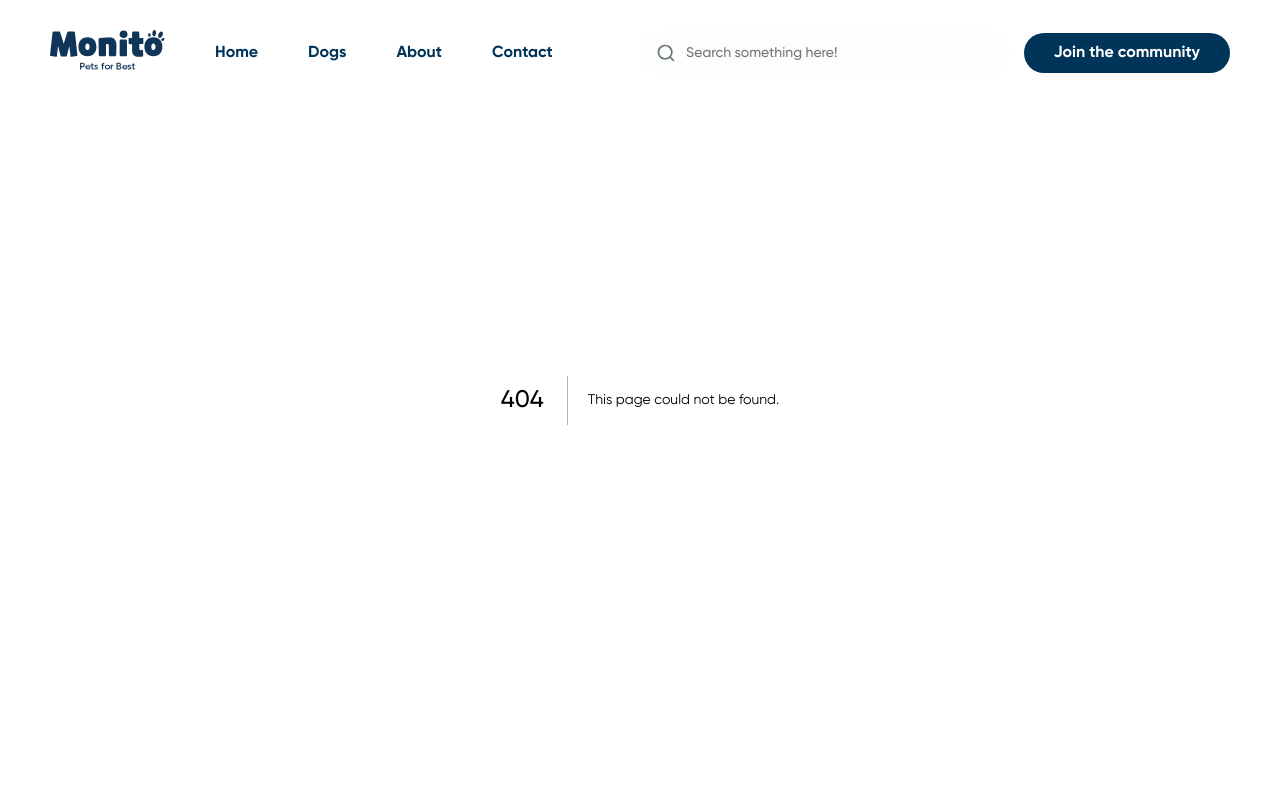
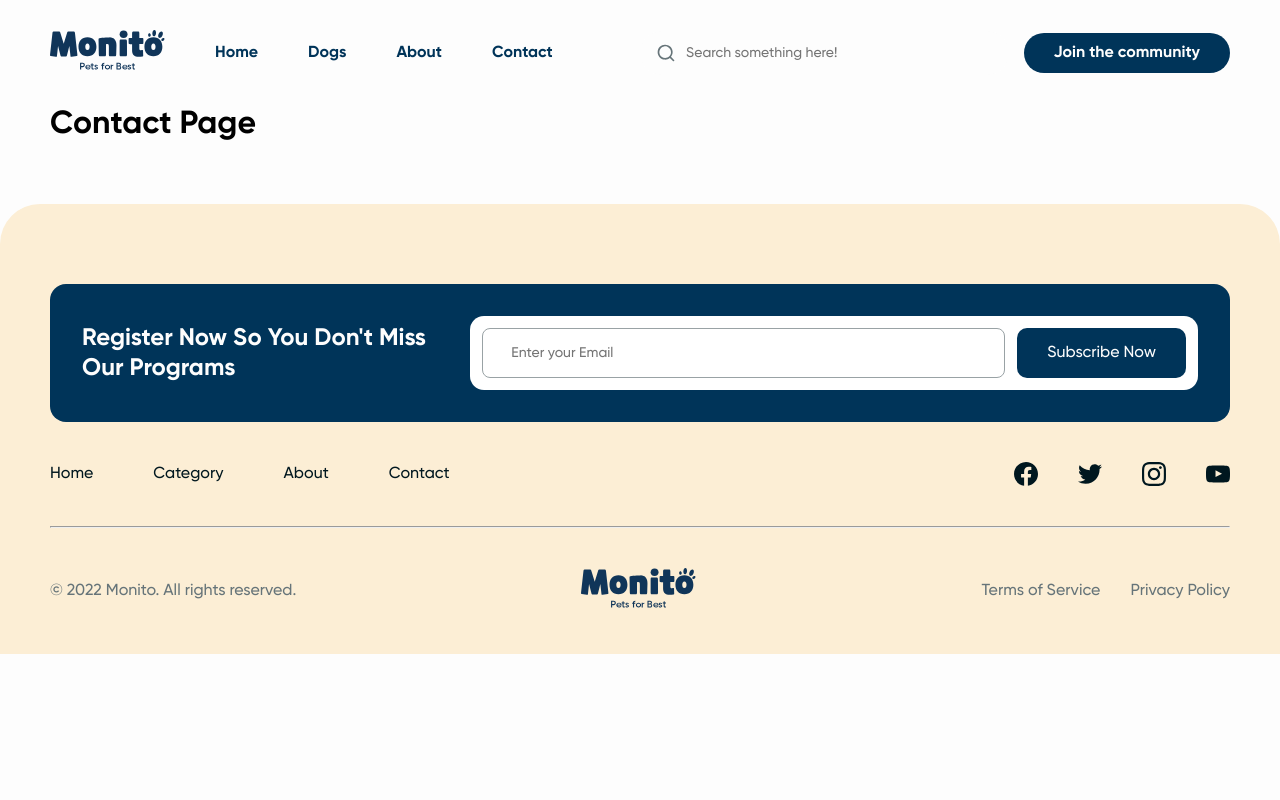
Before and after one commit to ptrv-dev/next-monito, a Next.js app: page /contact in a window 1280 px wide. Before the commit this address had no page. Shown: the top 800 px of the page. Built offline with nearby package versions, Linux system fonts and the light colour scheme.

Commit message:
Warning remove, bugfixes

```diff
--- a/components/Header/index.tsx
+++ b/components/Header/index.tsx
@@ -69,7 +69,7 @@ const Header: React.FC = () => {
                 </svg>
               </li>
               <li>
-                <Link href={'/'}>
+                <Link href={'/contact'}>
                   <a>Contact</a>
                 </Link>
                 <svg
--- a/next.config.js
+++ b/next.config.js
@@ -1,7 +1,7 @@
 /** @type {import('next').NextConfig} */
 const nextConfig = {
-  reactStrictMode: true,
+  reactStrictMode: false,
   swcMinify: true,
-}
+};
 
-module.exports = nextConfig
+module.exports = nextConfig;
--- /dev/null
+++ b/pages/contact/index.tsx
@@ -0,0 +1,14 @@
+import { NextPage } from 'next';
+import React from 'react';
+
+const Contact: NextPage = () => {
+  return (
+    <main>
+      <div className="container">
+        <h1>Contact Page</h1>
+      </div>
+    </main>
+  );
+};
+
+export default Contact;
--- a/pages/dogs/[SKU].tsx
+++ b/pages/dogs/[SKU].tsx
@@ -14,10 +14,11 @@ import Link from 'next/link';
 import Button from '../../components/UI/Button';
 
 const DogFullPage: NextPage<DogFullPageProps> = ({ dog }) => {
+  const title = `${dog.title} | Monito`;
   return (
     <>
       <Head>
-        <title>{dog.title} | Monito</title>
+        <title>{title}</title>
       </Head>
       <main>
         <div className="container">
```
